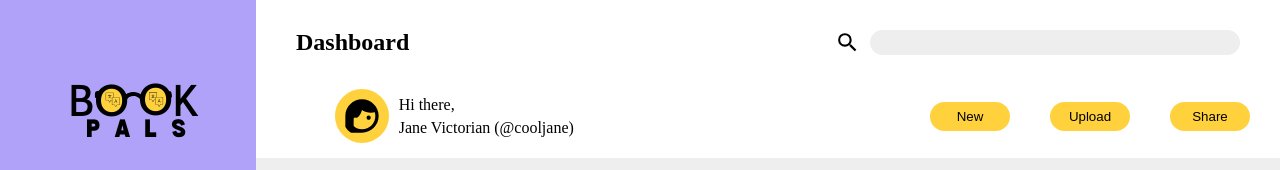
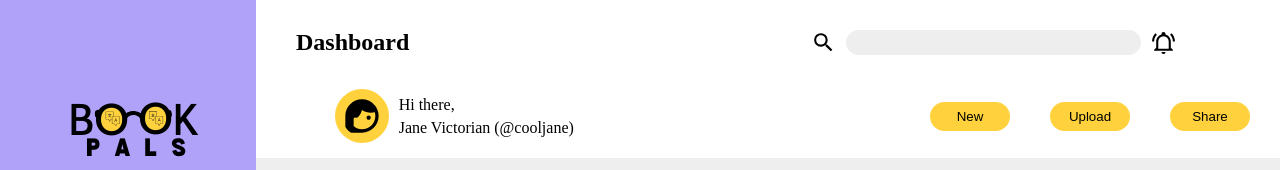
Before and after one commit to ERHolguin/bookpals, a plain HTML site: page index.html in a window 1280 px wide. Shown: the top 170 px of the page. Drawn offline with Linux system fonts and the light colour scheme.

Commit message:
Add Notification Bell + adjust Alignment of Search Bar and Related Items

```diff
--- a/style.css
+++ b/style.css
@@ -35,6 +35,7 @@ li {
 
     background-color: white;
     padding: 15px 40px; /* keep elements from touching the borders even if using justify-content: end :) */
+    /*box-shadow: 0 0 4px 0 rgba(0, 0, 0, 0.08), 0 2px 4px 0 rgba(0, 0, 0, 0.12);*/
 }
 
 .page-title {
@@ -58,7 +59,7 @@ li {
 
     display: grid;
     grid-template-rows: 1fr;
-    grid-template-columns: 1fr 3fr;
+    grid-template-columns: 1fr 3fr 1fr;
     justify-content: stretch; /*search bar fills its container*/
 
     width: 80%; /*uses 80% of its container's width*/
@@ -77,20 +78,62 @@ li {
 }
 
 .search-bar::before {
+    grid-row-start: 1;
+    grid-row-end: 2;
+    grid-column-start: 1;
+    grid-column-end: 2;
+    align-self: center;
+    justify-self: end;
+
     content: '';
     width: 25px;
     height: 25px;
 
-    place-self: end;
     margin-right: 10px;
 }
 
 .search-bar::before {
+    grid-row-start: 1;
+    grid-row-end: 2;
+    grid-column-start: 1;
+    grid-column-end: 2;
+    align-self: center;
+    justify-self: end;
+
     background-image: url(img/magnify.svg);
 
 }
 
+.search-bar::after {
+    grid-row-start: 1;
+    grid-row-end: 2;
+    grid-column-start: 3;
+    grid-column-end: 4;
+    align-self: center;
+    justify-self: start;
+    margin-left: 10px;
+
+    content: '';
+    width: 25px;
+    height: 25px;
+
+}
+
+.search-bar::after {
+    grid-row-start: 1;
+    grid-row-end: 2;
+    grid-column-start: 3;
+    grid-column-end: 4;
+    align-self: center;
+    justify-self: start;
+
+    background-image: url(img/bell-ring-outline.svg);
+
+}
+
 .search-bar input[type="search"]:focus {
+    place-self: center;
+
     outline: none; /*remove default border when search bar is clicked on*/
 }
 
@@ -213,10 +256,11 @@ li {
     grid-column-end: 2;
 
     display: grid;
-    grid-template-rows: reapeat(4, 1fr);
+    grid-template-rows: repeat(4, 1fr);
     grid-template-columns: 1fr;
     justify-content: center;
     place-items: center;
+
     background-color: #B0A2F9;
     border: 1px solid #B0A2F9;
 
```
